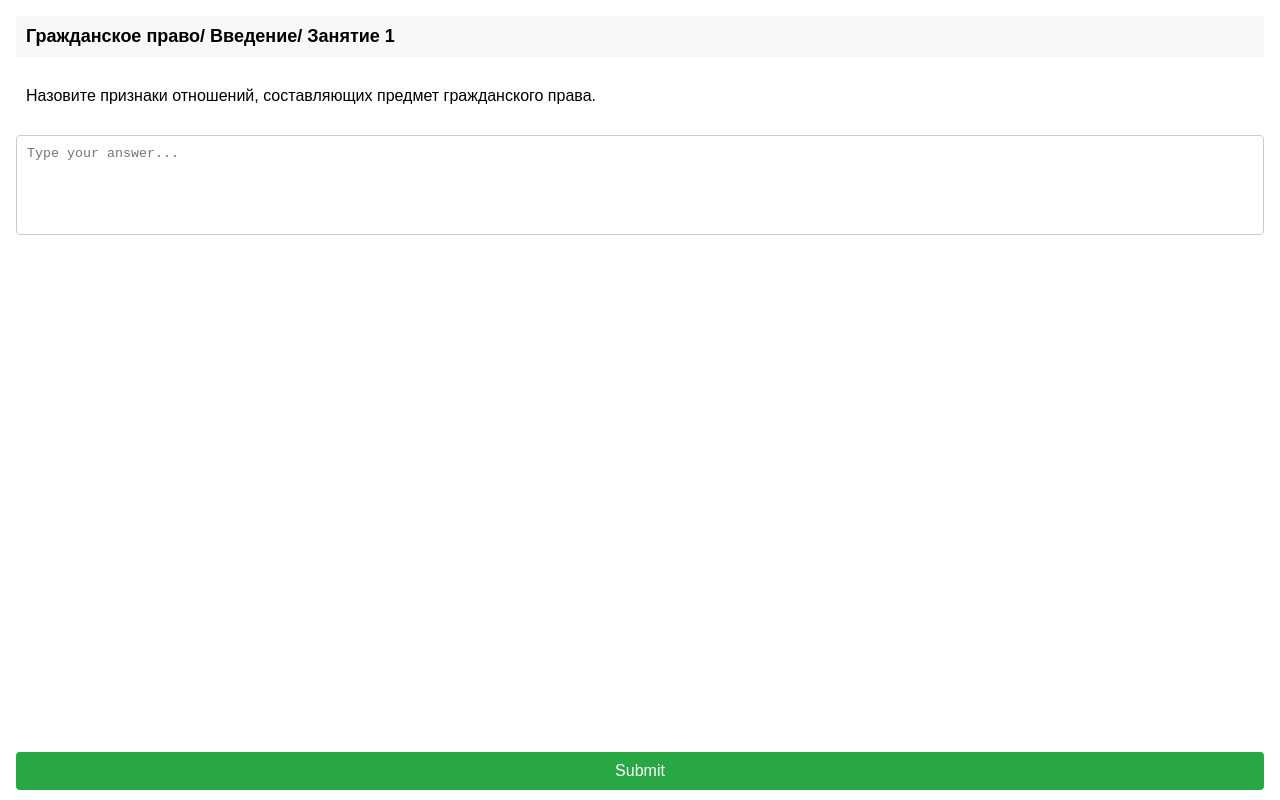
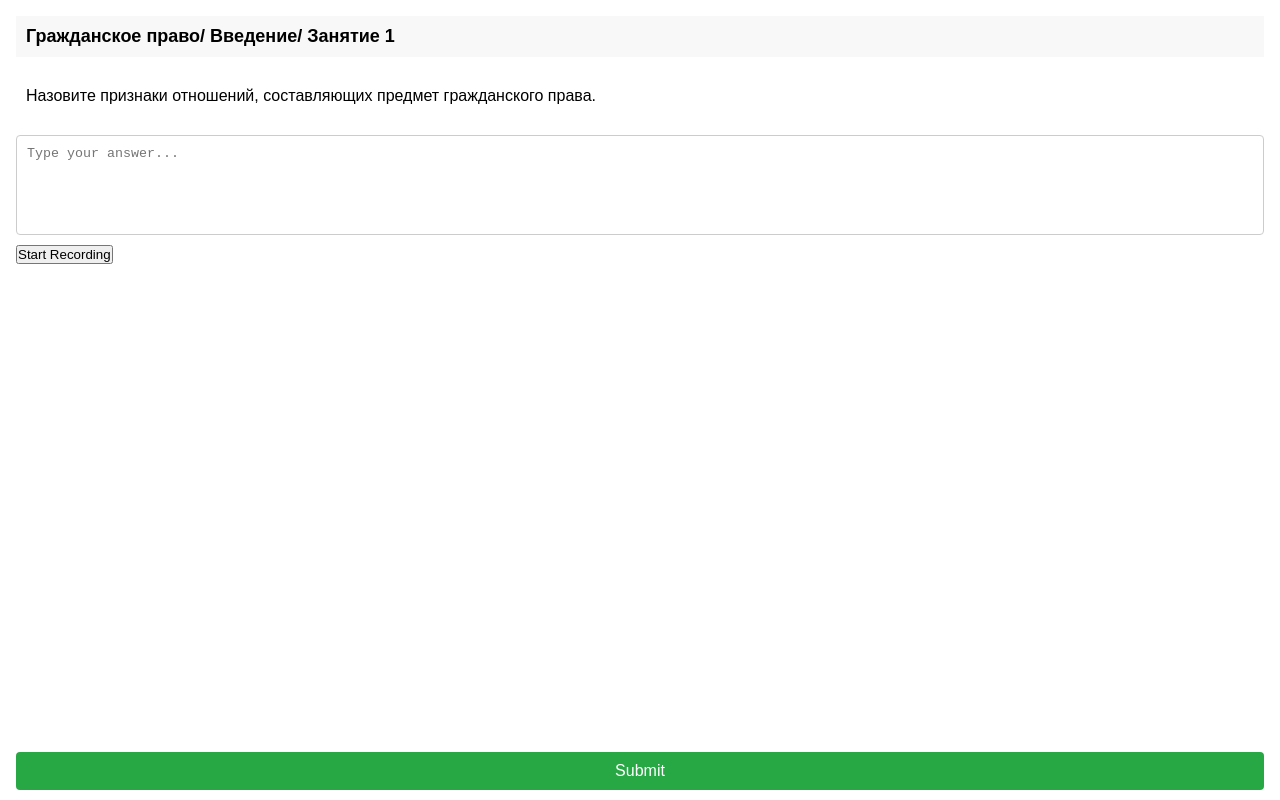
Before and after one commit to the-lamers/GradeMind, a React (Create React App) app in the folder frontend/: page / in a window 1280 px wide. Built offline with nearby package versions, Linux system fonts and the light colour scheme.

Commit message:
frontend | edding the audio redoring

```diff
--- a/frontend/src/App.tsx
+++ b/frontend/src/App.tsx
@@ -12,17 +12,25 @@ const App: React.FC = () => {
   const [response, setResponse] = useState<string | null>(null);
   const [loading, setLoading] = useState(false);
 
-  const handleAnswerSubmit = async (answer: string) => {
-    if (!answer.trim()) return;
+  const handleAnswerSubmit = async (answer: string | null, audio: Blob | null) => {
+    if (!answer?.trim() && !audio) return;
 
     setLoading(true);
     setResponse(null); // Reset previous response
 
     try {
+      const formData = new FormData();
+      if (answer) {
+        formData.append("answer", answer);
+      }
+      if (audio) {
+        formData.append("audio", audio, "recording.webm");
+      }
+
       const res = await fetch("http://localhost:5000/api/data", {
         method: "POST",
         headers: { "Content-Type": "application/json" },
-        body: JSON.stringify({ answer }),
+        body: formData,
       });
 
       if (!res.ok) throw new Error(`HTTP error! Status: ${res.status}`);
--- a/frontend/src/components/AnswerField.tsx
+++ b/frontend/src/components/AnswerField.tsx
@@ -1,16 +1,19 @@
 import React, { useState } from "react";
+import VoiceRecorder from "./VoiceRecorder";
 
 interface AnswerFieldProps {
-  onSubmit: (answer: string) => void;
+  onSubmit: (answer: string | null, audio: Blob | null) => void;
   loading: boolean;
 }
 
 const AnswerField: React.FC<AnswerFieldProps> = ({ onSubmit, loading }) => {
   const [answer, setAnswer] = useState("");
+  const [audioBlob, setAudioBlob] = useState<Blob | null>(null);
 
   const handleSubmit = () => {
-    if (answer.trim()) {
-      onSubmit(answer);
+    if (answer.trim() || audioBlob) {
+      onSubmit(answer, audioBlob);
+      setAudioBlob(null);
       setAnswer(""); // Clear input after sending
     }
   };
@@ -23,6 +26,7 @@ const AnswerField: React.FC<AnswerFieldProps> = ({ onSubmit, loading }) => {
         placeholder="Type your answer..."
         disabled={loading}
       />
+      <VoiceRecorder onAudioReady={setAudioBlob} />
       <button className="npm submit-btn" onClick={handleSubmit} disabled={loading}>
         {loading ? "Waiting..." : "Submit"}
       </button>
--- /dev/null
+++ b/frontend/src/components/VoiceRecorder.tsx
@@ -0,0 +1,72 @@
+import { useState, useRef } from "react";
+
+interface VoiceRecorderProps {
+    onAudioReady: (audioBlob: Blob | null) => void;
+}
+
+const VoiceRecorder: React.FC<VoiceRecorderProps> = ({ onAudioReady }) => {
+  const [recording, setRecording] = useState(false);
+  const [audioBlob, setAudioBlob] = useState<Blob | null>(null);
+  const mediaRecorderRef = useRef<MediaRecorder | null>(null);
+  const audioChunksRef = useRef<BlobPart[]>([]);
+
+  const startRecording = async () => {
+    const stream = await navigator.mediaDevices.getUserMedia({ audio: true });
+    const mediaRecorder = new MediaRecorder(stream);
+
+    mediaRecorder.ondataavailable = (event) => {
+      audioChunksRef.current.push(event.data);
+    };
+
+    mediaRecorder.onstop = () => {
+      const audioBlob = new Blob(audioChunksRef.current, { type: "audio/webm" });
+      setAudioBlob(audioBlob);
+      audioChunksRef.current = [];
+      onAudioReady(audioBlob);
+    };
+
+    mediaRecorderRef.current = mediaRecorder;
+    mediaRecorder.start();
+    setRecording(true);
+  };
+
+  const stopRecording = () => {
+    mediaRecorderRef.current?.stop();
+    setRecording(false);
+  };
+
+//   const sendAudioToServer = async () => {
+//     if (!audioBlob) return;
+
+//     const formData = new FormData();
+//     formData.append("audio", audioBlob, "recording.webm");
+
+//     try {
+//       const response = await fetch("http://localhost:5000/upload-audio", {
+//         method: "POST",
+//         body: formData, // No need to set `Content-Type`, FormData handles it
+//       });
+
+//       const data = await response.json();
+//       console.log("Server response:", data);
+//     } catch (error) {
+//       console.error("Upload error:", error);
+//     }
+//   };
+
+  return (
+    <div>
+      <button onClick={recording ? stopRecording : startRecording}>
+        {recording ? "Stop Recording" : "Start Recording"}
+      </button>
+      {/* {audioBlob && (
+        <div>
+          <audio controls src={URL.createObjectURL(audioBlob)} />
+          <button onClick={sendAudioToServer}>Upload</button>
+        </div>
+      )} */}
+    </div>
+  );
+};
+
+export default VoiceRecorder;
```
